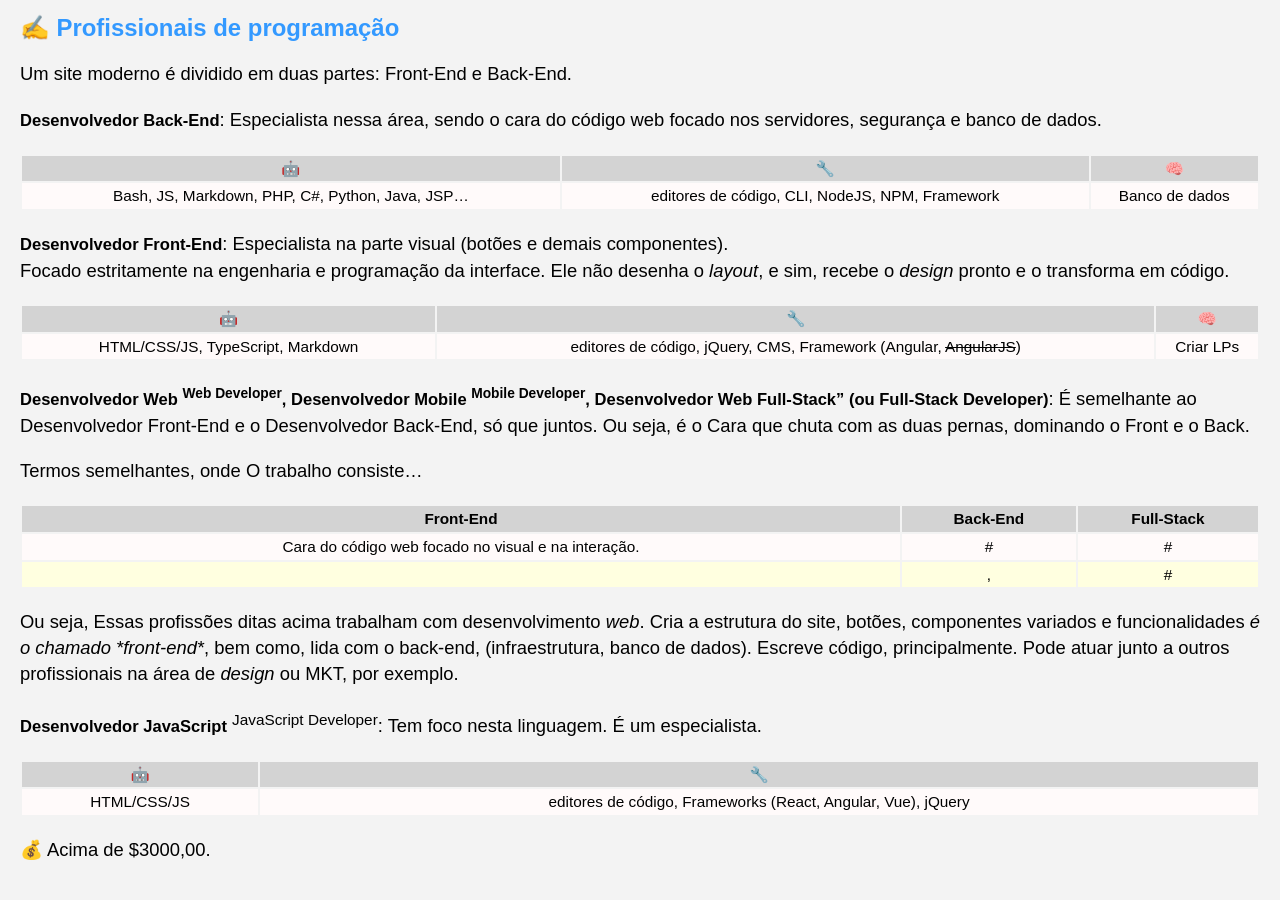
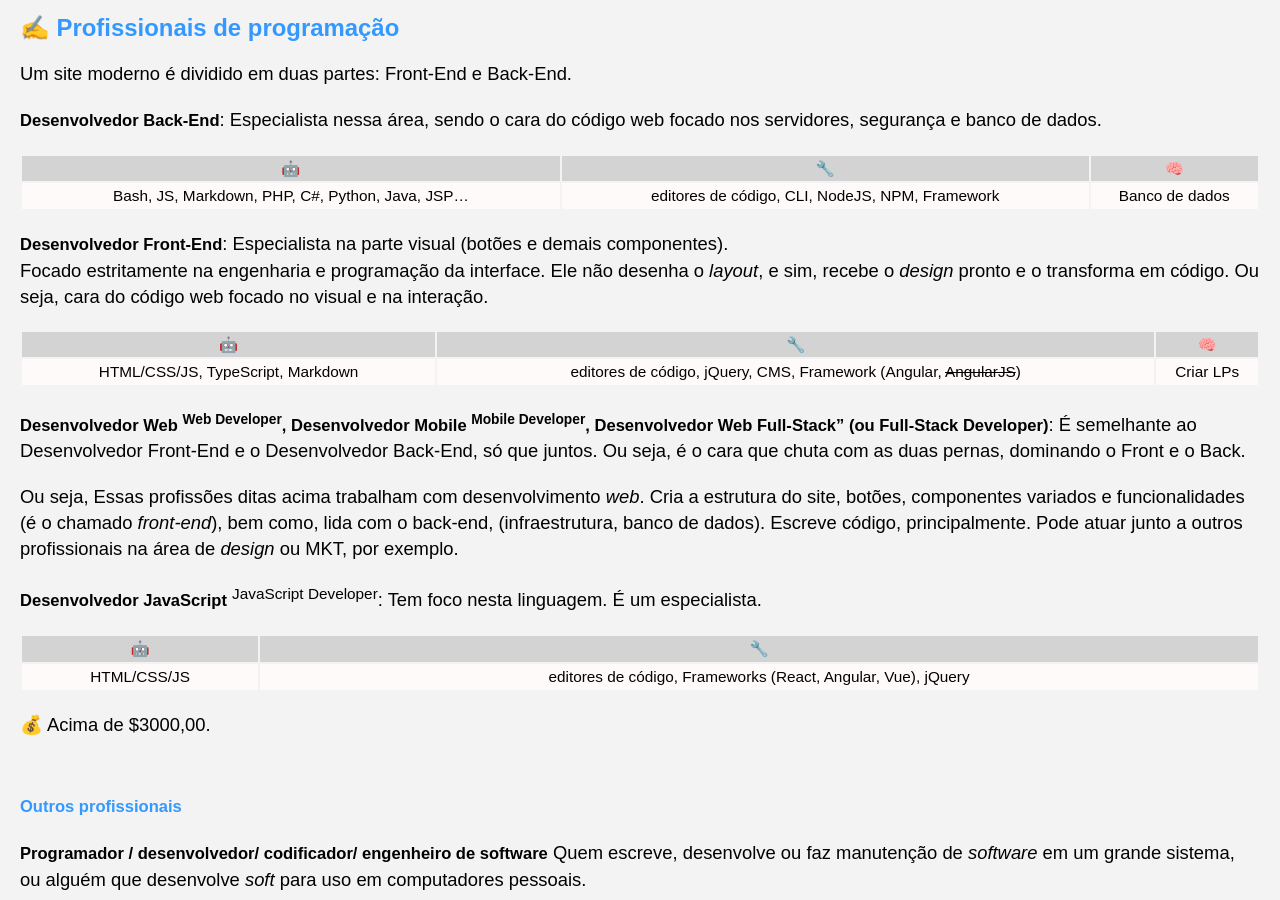
Before and after one commit to Joesynth/joesynth.github.io, a Jekyll site: the page built from _posts/2021-01-03-profissionais-de-informatica.md, in a window 1280 px wide and 900 px high, scrolled down 918 px. Built offline with Jekyll 4.4.1, drawn with Linux system fonts in a browser that asks for light colours; some of the changed text lies outside the part shown.

Commit message:
Update descriptions and formatting for developer roles

```diff
--- a/_posts/2021-01-03-profissionais-de-informatica.md
+++ b/_posts/2021-01-03-profissionais-de-informatica.md
@@ -41,22 +41,15 @@
 
 
 **Desenvolvedor Front-End**: Especialista na parte visual (botões e demais componentes).
-Focado estritamente na engenharia e programação da interface. Ele não desenha o *layout*, e sim, recebe o *design* pronto e o transforma em código.
+Focado estritamente na engenharia e programação da interface. Ele não desenha o *layout*, e sim, recebe o *design* pronto e o transforma em código. Ou seja, cara do código web focado no visual e na interação.
 
 | 🤖️ | 🔧️ |🧠|
 | :---: | :---: |:---: |
 |HTML/CSS/JS, TypeScript, Markdown |editores de código, jQuery, CMS, Framework (Angular, <del>AngularJS</del>)|Criar LPs|
 
-**Desenvolvedor Web <sup>Web Developer</sup>, Desenvolvedor Mobile <sup>Mobile Developer</sup>, Desenvolvedor Web Full-Stack" (ou Full-Stack Developer)**: É semelhante ao Desenvolvedor Front-End e o Desenvolvedor Back-End, só que juntos. Ou seja, é o Cara que chuta com as duas pernas, dominando o Front e o Back.
+**Desenvolvedor Web <sup>Web Developer</sup>, Desenvolvedor Mobile <sup>Mobile Developer</sup>, Desenvolvedor Web Full-Stack" (ou Full-Stack Developer)**: É semelhante ao Desenvolvedor Front-End e o Desenvolvedor Back-End, só que juntos. Ou seja, é o cara que chuta com as duas pernas, dominando o Front e o Back.
 
-Termos semelhantes, onde   O trabalho consiste...
-
-|Front-End|Back-End|Full-Stack|
-|:---:|:---:|:---:|
-|Cara do código web focado no visual e na interação.| # |#|
-||, |#|
-
-Ou seja,  Essas profissões ditas acima trabalham com desenvolvimento *web*. Cria a estrutura do site, botões, componentes variados e funcionalidades _é o chamado *front-end*_, bem como, lida com o back-end, (infraestrutura, banco de dados). Escreve código, principalmente. Pode atuar junto a outros profissionais na área de *design* ou MKT, por exemplo.
+Ou seja,  Essas profissões ditas acima trabalham com desenvolvimento *web*. Cria a estrutura do site, botões, componentes variados e funcionalidades (é o chamado *front-end*), bem como, lida com o back-end, (infraestrutura, banco de dados). Escreve código, principalmente. Pode atuar junto a outros profissionais na área de *design* ou MKT, por exemplo.
 
 
 
@@ -214,15 +212,16 @@
 
 Convém saber agir como, por exemplo:
 
-<small>- Administrador de banco de dados (DBA).
-- Administrador redes: lida com infraestrutura (switches, roteadores....).
+<small>
+✔ Administrador de banco de dados (DBA).
+✔ Administrador redes: lida com infraestrutura (switches, roteadores....).
 </small>
 
 
 
 | 🤖️ | 🔧️ |
 | :---: | :---: |
-|Shell Scripting e outras linguagens de programação usadas para *scripts* ou automação de tarefas, ou mesmo agendar.| Aplicações como Nano, vi (Vim); SO  _bem como solucionar problemas de hardware.|
+|Shell Scripting e outras linguagens de programação usadas para *scripts* ou automação de tarefas, ou mesmo agendar.| Nano, vi (Vim); SO  _bem como solucionar problemas de hardware.|
 
 💰 Acima de $3000,00; média $3500.
 
@@ -233,7 +232,11 @@
 
 **Administrador de Site**: lida com CMS e plataformas web. Gerencia sites e blogs, como é o caso do Wordpress - geri pessoas como autores e usuários (inclusive interagindo), acompanha estatísticas, instala plugins como ERP, CRM, formulários etc. No YouTube e demais plataformas é semelhante, inclusive podendo lidar também com MKT Digital, vital nos dias atuais.
 
-O **AD** (administrador de dados) é outro tipo de profissional, enquanto o <span style="color: #ff6600">administrador de redes</span> é semelhante ao Admin, porém com foco em redes, evidentemente.
+**AD** (administrador de dados)
+
+**Administrador de redes**: é semelhante ao Admin, porém com foco em redes.
+
+
 
 ## 🎵️ Área de Conteúdo
 ⚠️ Conteúdo se refere a texto (um título, um parágrafo...), imagem, áudio, vídeo principalmente.
@@ -538,7 +541,6 @@
 
 
 
-
 É isso!
 Grande abraço.
 \o/
```
Also changed, not shown: other parts of _posts/2021-01-03-profissionais-de-informatica.md (+7 -2 lines).
